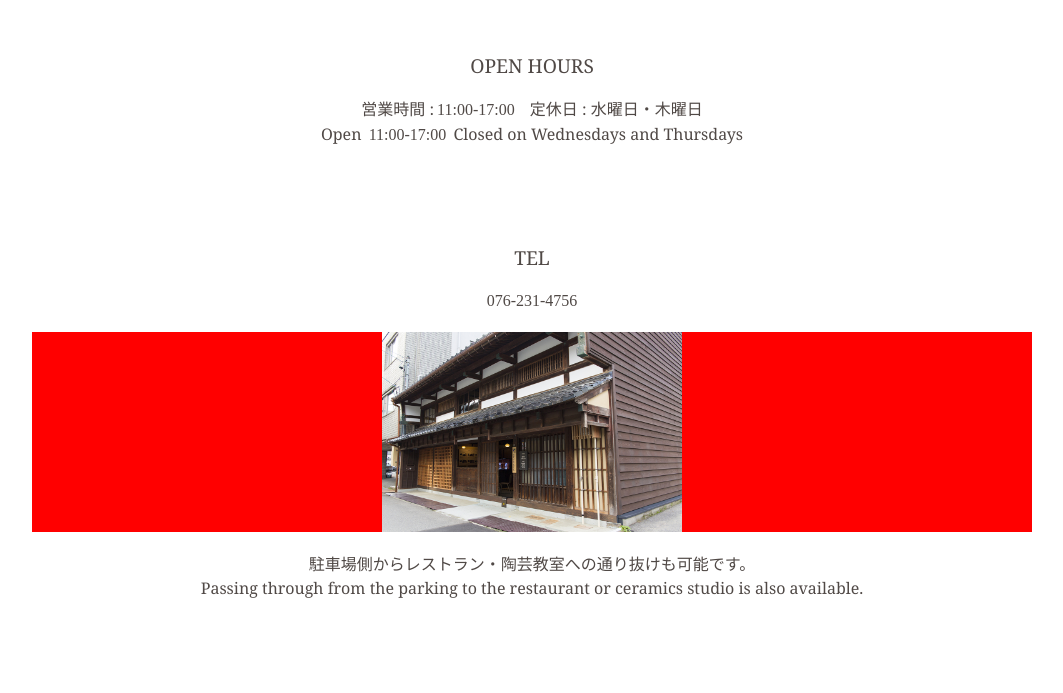
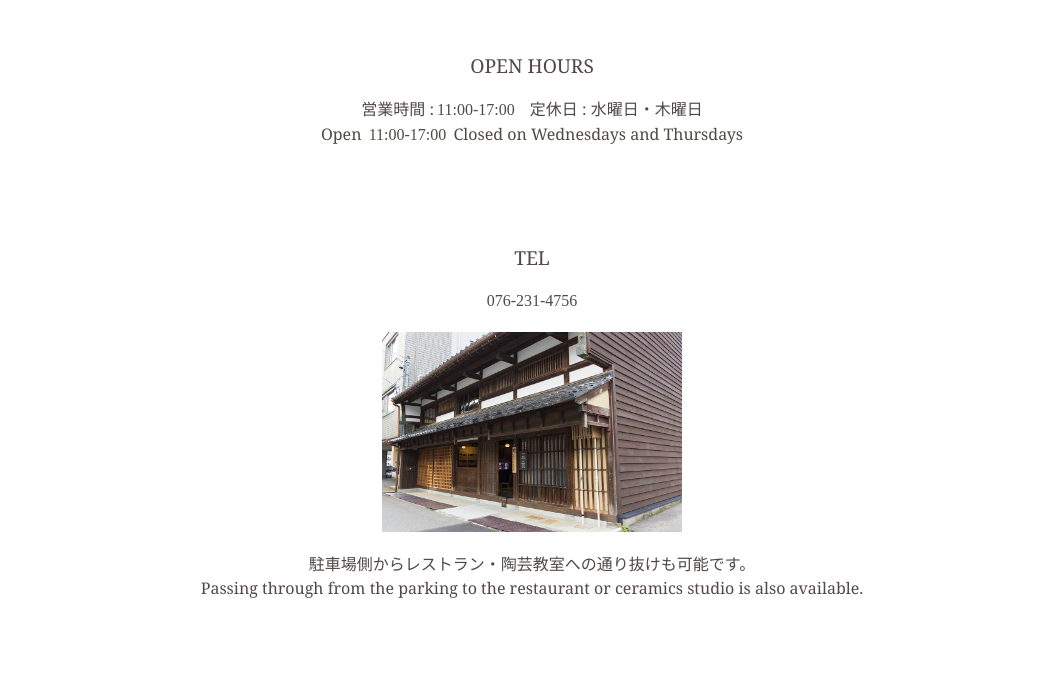
Before and after one commit to yamame1212/yamame1212.github.io, a plain HTML site: page access/access.html in a window 1280 px wide. Shown: the part 1059-1752 px from the top of the page, without its empty margins (108-1171 px from the left). Drawn offline with nearby package versions, Linux system fonts and the light colour scheme.

Commit message:
アクセス画像配置修正

```diff
--- a/css/style.css
+++ b/css/style.css
@@ -516,13 +516,14 @@ margin-bottom: var(--space1);
 }
 .accessImg{
     display: flex;
+    width: 200px;
+    height: 200px;
     justify-content: center;
     margin-bottom: var(--space1);
-    background-color: red;
+    margin-left:auto;
+    margin-right:auto;
 }
-.accessImg img{
-   width: 30%;
-}
+
 /* ------------------------------------------- */
 /*  予約　　　　　　　　　　　　　　　　　　　　　 */
 /* ------------------------------------------- */
```
